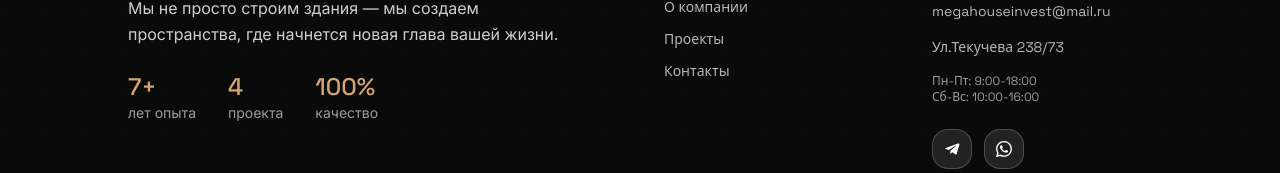
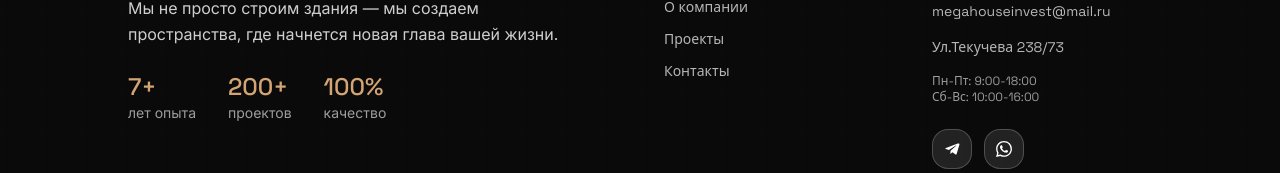
Before and after one commit to Gerasimov94/megahouseinvest, a Next.js app: page / in a window 1280 px wide. Shown: the part 8046-8219 px from the top of the page. Built offline with nearby package versions, Linux system fonts and the light colour scheme.

Commit message:
project counter

```diff
--- a/src/app/about/page.tsx
+++ b/src/app/about/page.tsx
@@ -50,8 +50,7 @@ export default function AboutPage() {
               <p>
                 За годы работы мы реализовали{" "}
                 <span className="text-accent font-semibold">200+ проектов</span>{" "}
-                загородных домов: от компактных коттеджей площадью 107 м² до
-                просторных домов площадью 129 м². Каждый проект для нас — это
+                загородных домов. Каждый проект для нас — это
                 возможность воплотить мечты клиента в реальность.
               </p>
               <p>
--- a/src/components/Footer.tsx
+++ b/src/components/Footer.tsx
@@ -49,8 +49,8 @@ export default function Footer() {
                   <div className="text-sm text-white/60">лет опыта</div>
                 </div>
                 <div>
-                  <div className="text-2xl font-technical font-medium text-accent">4</div>
-                  <div className="text-sm text-white/60">проекта</div>
+                  <div className="text-2xl font-technical font-medium text-accent">200+</div>
+                  <div className="text-sm text-white/60">проектов</div>
                 </div>
                 <div>
                   <div className="text-2xl font-technical font-medium text-accent">100%</div>
```
Also changed, not shown: src/app/projects/[id]/page.tsx (line endings or trailing spaces).
